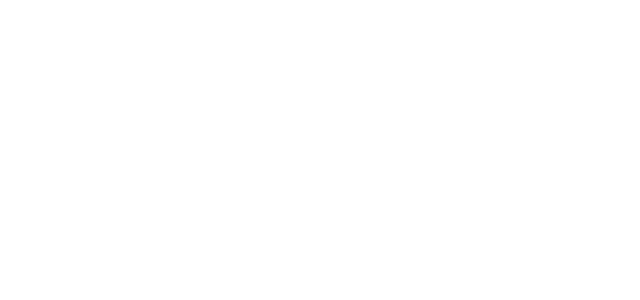
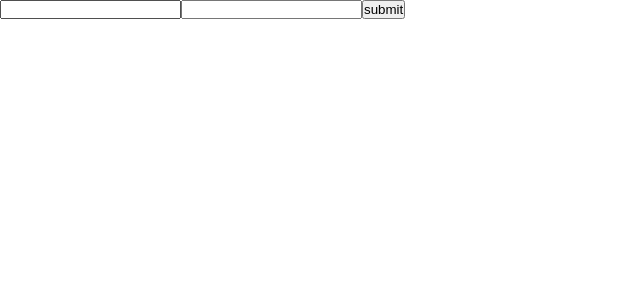
Before and after one commit to parham-ab/redux-toolkit-crud-todo, a React (Create React App) app: page / in a window 1280 px wide. Shown: the top 300 px of the page, without its empty margins (0-640 px from the left). Built offline with nearby package versions, Linux system fonts and the light colour scheme.

Commit message:
add todo

```diff
--- a/src/App.js
+++ b/src/App.js
@@ -1,4 +1,4 @@
-// todo list
+// components
 import TodoList from "./features/todo/TodoList";
 
 const App = () => {
--- a/src/assets/styles/index.scss
+++ b/src/assets/styles/index.scss
@@ -4,7 +4,7 @@
 *::after {
   margin: 0;
   padding: 0;
-  border: none;
+  // border: none;
   outline: none;
   box-sizing: border-box;
   text-decoration: none;
--- a/src/features/todo/AddTodo.js
+++ b/src/features/todo/AddTodo.js
@@ -1,11 +1,38 @@
-import React from 'react';
+import { useState } from "react";
+import { useDispatch } from "react-redux";
+import { addTodo } from "./todoSlice";
 
 const AddTodo = () => {
-    return (
-        <div>
+  const [inputVal, setInputVal] = useState({
+    title: "",
+    content: "",
+    timeCreated: new Date().getTime(),
+    done: false,
+  });
+  // on change
+  const changeHandle = (e) => {
+    setInputVal({ ...inputVal, [e.target.name]: e.target.value });
+  };
+  const dispatch = useDispatch();
+  // add todo
+  const addTodoHandle = () => {
+    dispatch(
+      addTodo(
+        inputVal.title,
+        inputVal.content,
+        inputVal.timeCreated,
+        inputVal.done
+      )
+    );
+  };
 
-        </div>
-    );
+  return (
+    <div>
+      <input name="title" value={inputVal.title} onChange={changeHandle} />
+      <input name="content" value={inputVal.content} onChange={changeHandle} />
+      <button onClick={addTodoHandle}>submit</button>
+    </div>
+  );
 };
 
 export default AddTodo;
--- a/src/features/todo/TodoList.js
+++ b/src/features/todo/TodoList.js
@@ -1,9 +1,16 @@
+import { useSelector } from "react-redux";
+// components
+import AddTodo from "./AddTodo";
+
 const TodoList = () => {
-    return (
-        <div>
+  const state = useSelector((state) => state);
+  console.log(state);
 
-        </div>
-    );
+  return (
+    <div>
+      <AddTodo />
+    </div>
+  );
 };
 
 export default TodoList;
--- a/src/features/todo/DeleteTodo.js
+++ b/src/features/todo/UpdateTodo.js
@@ -1,6 +1,6 @@
 import React from 'react';
 
-const DeleteTodo = () => {
+const UpdateTodo = () => {
     return (
         <div>
 
@@ -8,4 +8,4 @@
     );
 };
 
-export default DeleteTodo;
+export default UpdateTodo;
--- a/src/features/todo/todoSlice.js
+++ b/src/features/todo/todoSlice.js
@@ -1,4 +1,4 @@
-import { createSlice } from "@reduxjs/toolkit";
+import { createSlice, nanoid } from "@reduxjs/toolkit";
 
 const initialState = [];
 
@@ -6,8 +6,19 @@
   name: "todo",
   initialState,
   reducers: {
-    addTodo: {},
-    deleteTodo: {},
+    addTodo: {
+      reducer: (state, action) => {
+        state = state.push(action.payload);
+      },
+      prepare: (title, content, timeCreated, done) => {
+        return {
+          payload: { id: nanoid(), title, content, timeCreated, done },
+        };
+      },
+    },
+    deleteTodo: (state, action) => {
+      state.filter((item) => item.id !== action.payload.id);
+    },
     editTodo: {},
   },
 });
```
